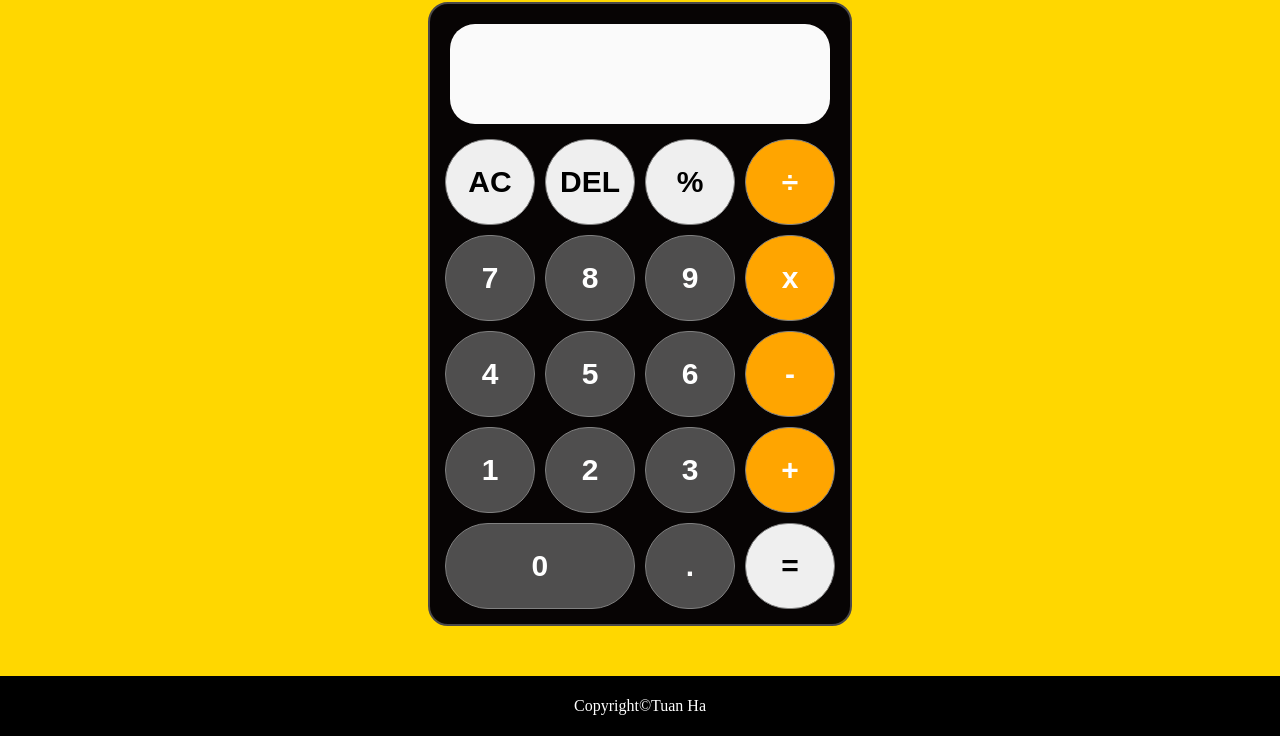
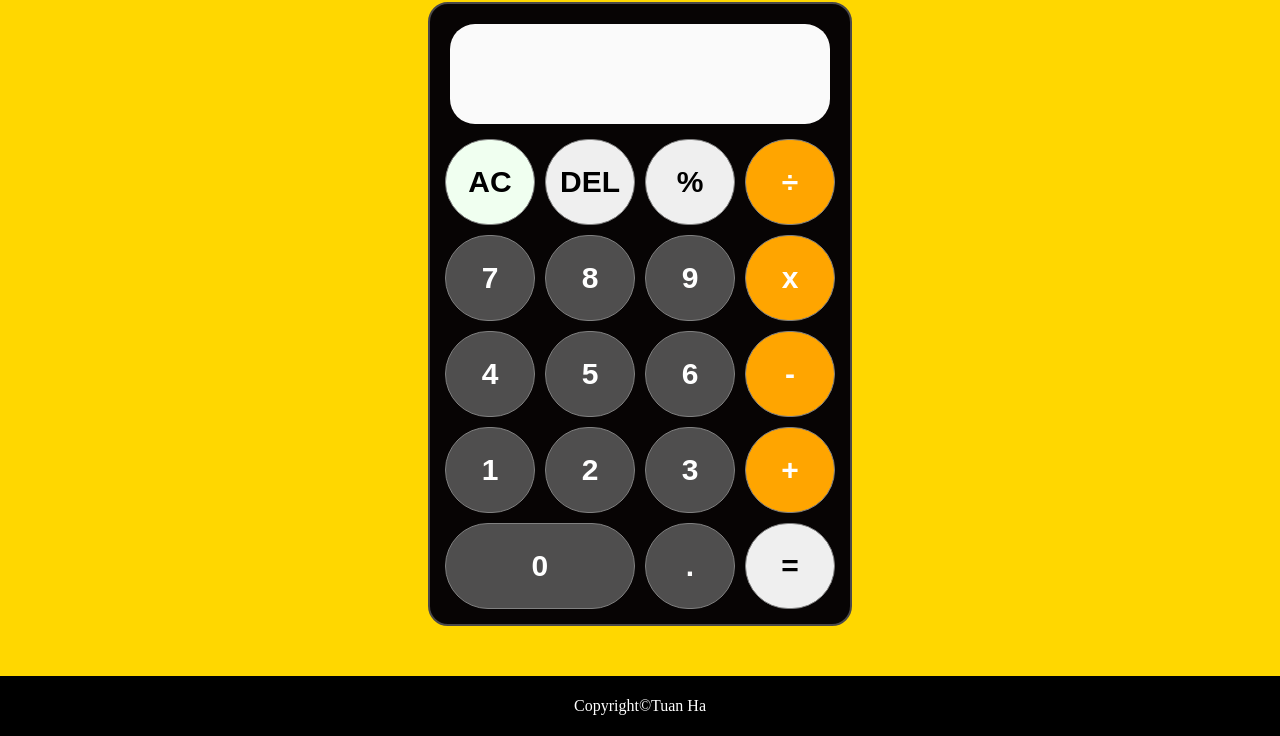
Before and after one commit to Tou1lle/calculator-top, a plain HTML site: page index.html in a window 1280 px wide. In both pictures the pointer is over the button "AC". Shown: the part 78-814 px from the top of the page. Drawn offline with Linux system fonts and the light colour scheme.

Commit message:
Add simple hovering style over buttons

```diff
--- a/css/styles.css
+++ b/css/styles.css
@@ -99,3 +99,8 @@ button {
 #zero {
     flex-grow: 1000;
 }
+
+button:hover {
+    background-color: honeydew;
+    color: black;
+}
```
